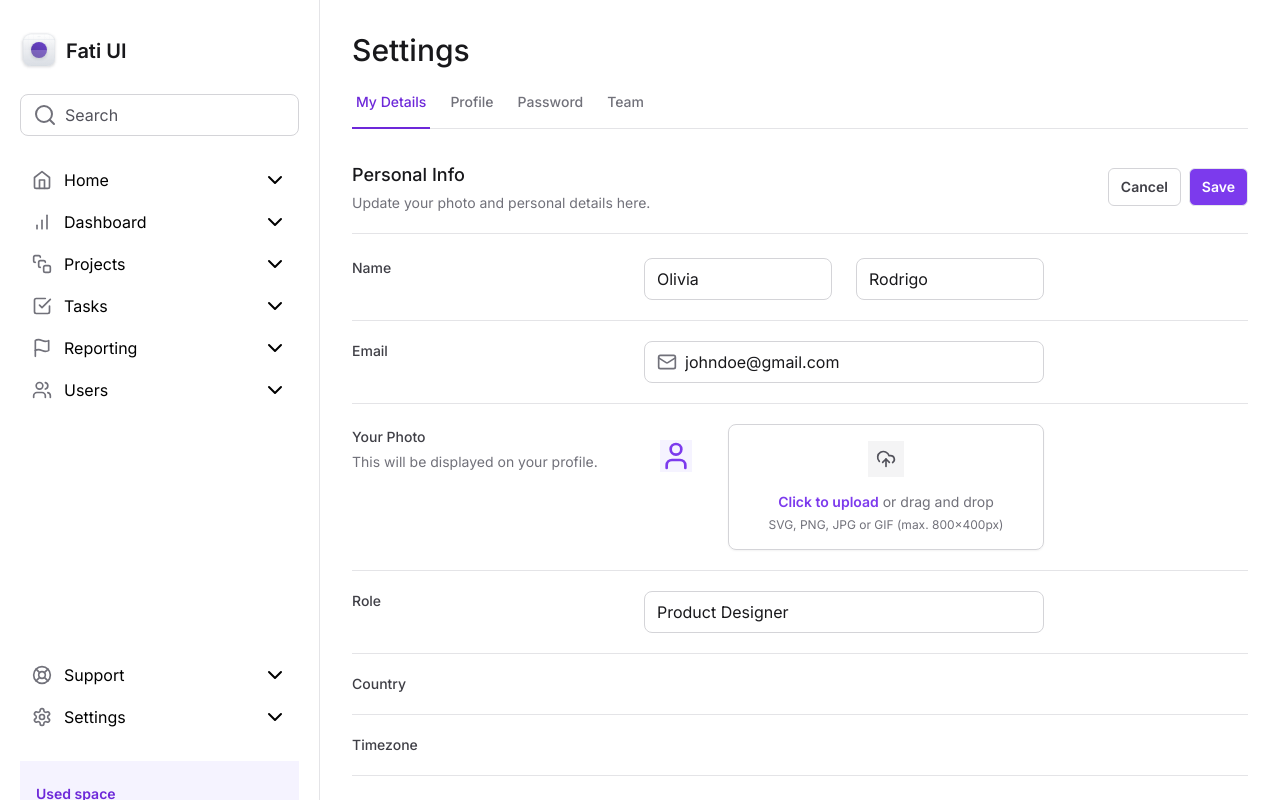
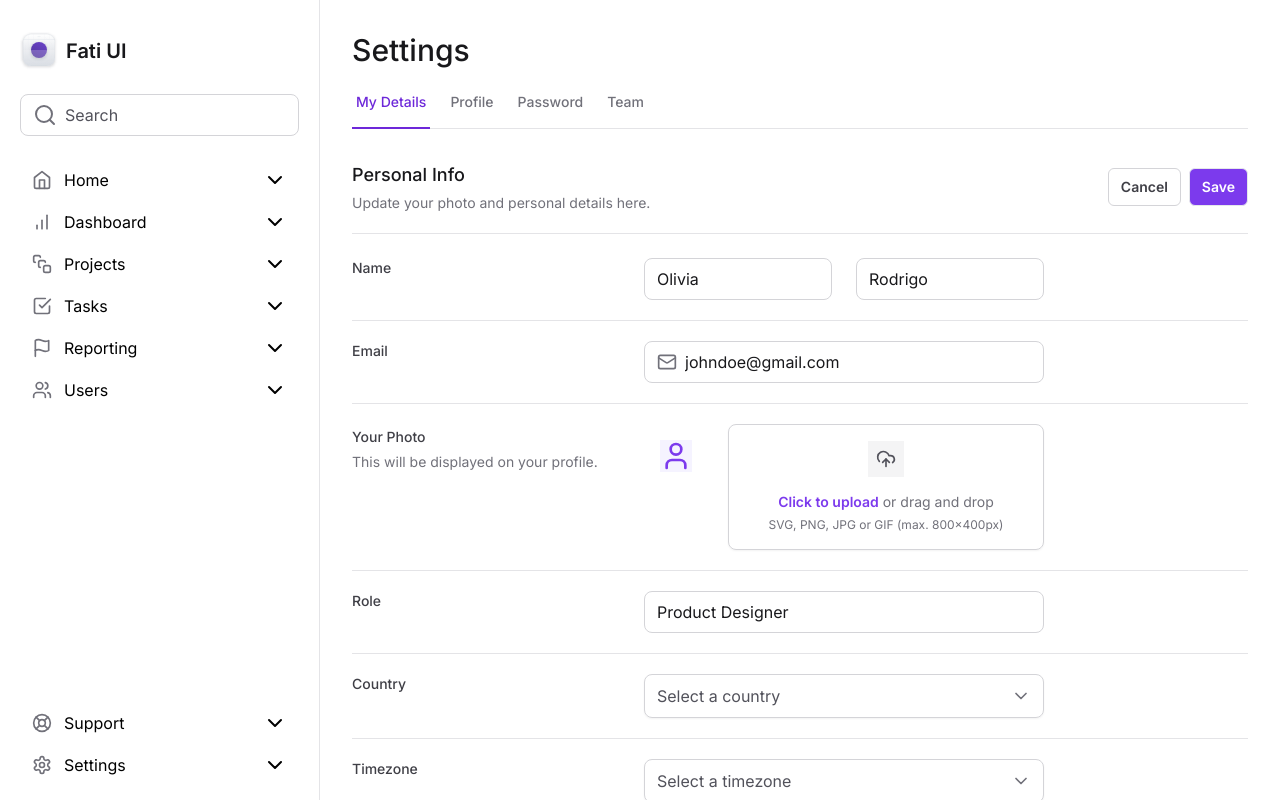
Before and after one commit to gustavosalviato/tailwind-master, a Next.js app: page / in a window 1280 px wide. Shown: the top 800 px of the page. Built offline with nearby package versions, Linux system fonts and the light colour scheme.

Commit message:
chore: Select component

```diff
--- a/package.json
+++ b/package.json
@@ -9,6 +9,7 @@
     "lint": "next lint"
   },
   "dependencies": {
+    "@radix-ui/react-select": "^1.2.2",
     "@radix-ui/react-tabs": "^1.0.4",
     "@types/node": "20.5.2",
     "@types/react": "18.2.20",
--- a/src/app/page.tsx
+++ b/src/app/page.tsx
@@ -2,6 +2,8 @@
 import * as Input from '@/components/Input'
 import { Mail } from 'lucide-react'
 import * as InputFile from '@/components/Form/FileInput'
+import { Select } from '@/components/Form/Select'
+import { SelectItem } from '@/components/Form/Select/SelectItem'
 
 export default function Home() {
   return (
@@ -103,13 +105,22 @@
 
         <div className="grid grid-cols-form gap-3 pt-5">
           <label className="text-sm font-medium text-zinc-700">Country</label>
-
+          <Select placeholder="Select a country">
+            <SelectItem value="br" text="Brasil" />
+            <SelectItem value="us" text="United States" />
+          </Select>
           <div />
         </div>
 
         <div className="grid grid-cols-form gap-3 pt-5">
           <label className="text-sm font-medium text-zinc-700">Timezone</label>
-
+          <Select placeholder="Select a timezone">
+            <SelectItem
+              value="utc8"
+              text="Pacific Standard Time (PST) UTC−08:00"
+            />
+            <SelectItem value="utc3" text="America/ São Paulo (UTC−03:00)" />
+          </Select>
           <div />
         </div>
 
--- /dev/null
+++ b/src/components/Form/Select/SelectItem.tsx
@@ -0,0 +1,22 @@
+'use client'
+
+import * as Select from '@radix-ui/react-select'
+import { Check } from 'lucide-react'
+
+type SelectItemProps = Select.SelectItemProps & {
+  text: string
+}
+export function SelectItem({ text, ...props }: SelectItemProps) {
+  return (
+    <Select.Item
+      className="flex items-center justify-between gap-2 px-3 py-2.5 outline-none data-[highlighted]:bg-zinc-50"
+      {...props}
+    >
+      <Select.ItemText className="text-black">{text}</Select.ItemText>
+
+      <Select.ItemIndicator>
+        <Check className="h-4 w-4 text-violet-500" />
+      </Select.ItemIndicator>
+    </Select.Item>
+  )
+}
--- /dev/null
+++ b/src/components/Form/Select/index.tsx
@@ -0,0 +1,37 @@
+'use client'
+
+import * as SelectPrimitive from '@radix-ui/react-select'
+import { ChevronDown } from 'lucide-react'
+import { ReactNode } from 'react'
+
+export interface SelectProps {
+  children: ReactNode
+  placeholder: string
+}
+
+export function Select({ children, placeholder }: SelectProps) {
+  return (
+    <SelectPrimitive.Root>
+      <SelectPrimitive.Trigger className="flex h-11 w-full items-center justify-between gap-2 rounded-lg border border-zinc-300 px-3 py-2 shadow-sm data-[placeholder]:text-zinc-600">
+        <SelectPrimitive.Value
+          placeholder={placeholder}
+          className="text-black"
+        />
+        <SelectPrimitive.Icon>
+          <ChevronDown className="h-5 w-5 text-zinc-500" />
+        </SelectPrimitive.Icon>
+      </SelectPrimitive.Trigger>
+
+      <SelectPrimitive.Portal>
+        <SelectPrimitive.Content
+          side="bottom"
+          position="popper"
+          sideOffset={8}
+          className="z-10 w-[--radix-select-trigger-width] overflow-hidden rounded-lg border border-zinc-200 bg-white"
+        >
+          <SelectPrimitive.Viewport>{children}</SelectPrimitive.Viewport>
+        </SelectPrimitive.Content>
+      </SelectPrimitive.Portal>
+    </SelectPrimitive.Root>
+  )
+}
```
Also changed, not shown: 1 other file (tests, documents, lock files or other folders).
